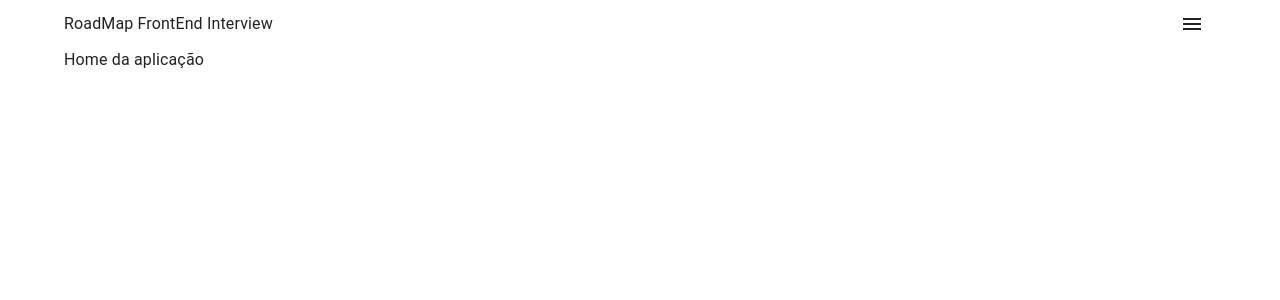
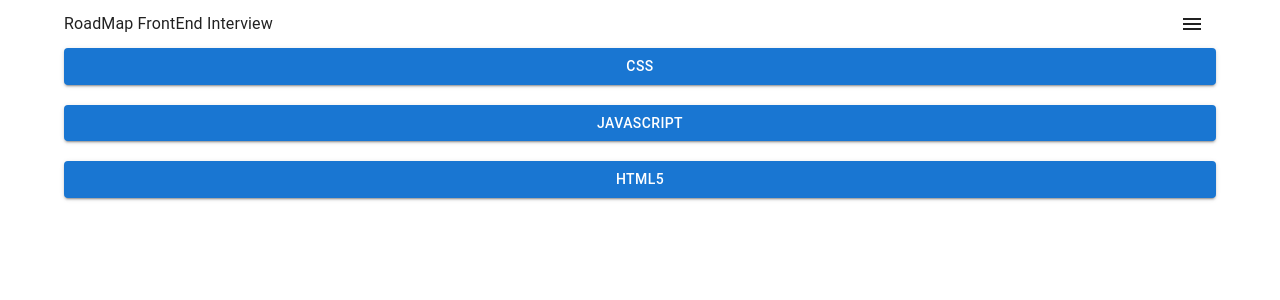
Before and after one commit to paulhenrique/rfendinterview, a React (Vite) app: page / in a window 1280 px wide. Shown: the top 300 px of the page. Built offline with nearby package versions, Linux system fonts and the light colour scheme.

Commit message:
Ajustando home

```diff
--- a/src/pages/Home/index.jsx
+++ b/src/pages/Home/index.jsx
@@ -1,8 +1,29 @@
 import React from "react";
-import { Typography } from "@mui/material";
+import Quizzes from "@/db/Quizzes.json";
+import { Button, Box } from "@mui/material";
+import { Link } from "react-router-dom";
 
+/**
+ * Onde são listados os Quizzes
+ * @returns
+ */
 const Home = () => {
-  return <Typography>Home da aplicação</Typography>;
+  // TODO: Criar método que retorne os quizzes e coloque na tela
+  return (
+    <>
+      <Box display="flex" flexDirection="column" gap="20px">
+        {Quizzes.Quizzes.map(({ title, questions }) => (
+          <Button
+            component={Link}
+            to={`/questao/${questions[0]?.idQuestion}`}
+            variant="contained"
+          >
+            {title}
+          </Button>
+        ))}
+      </Box>
+    </>
+  );
 };
 
 export default Home;
```
